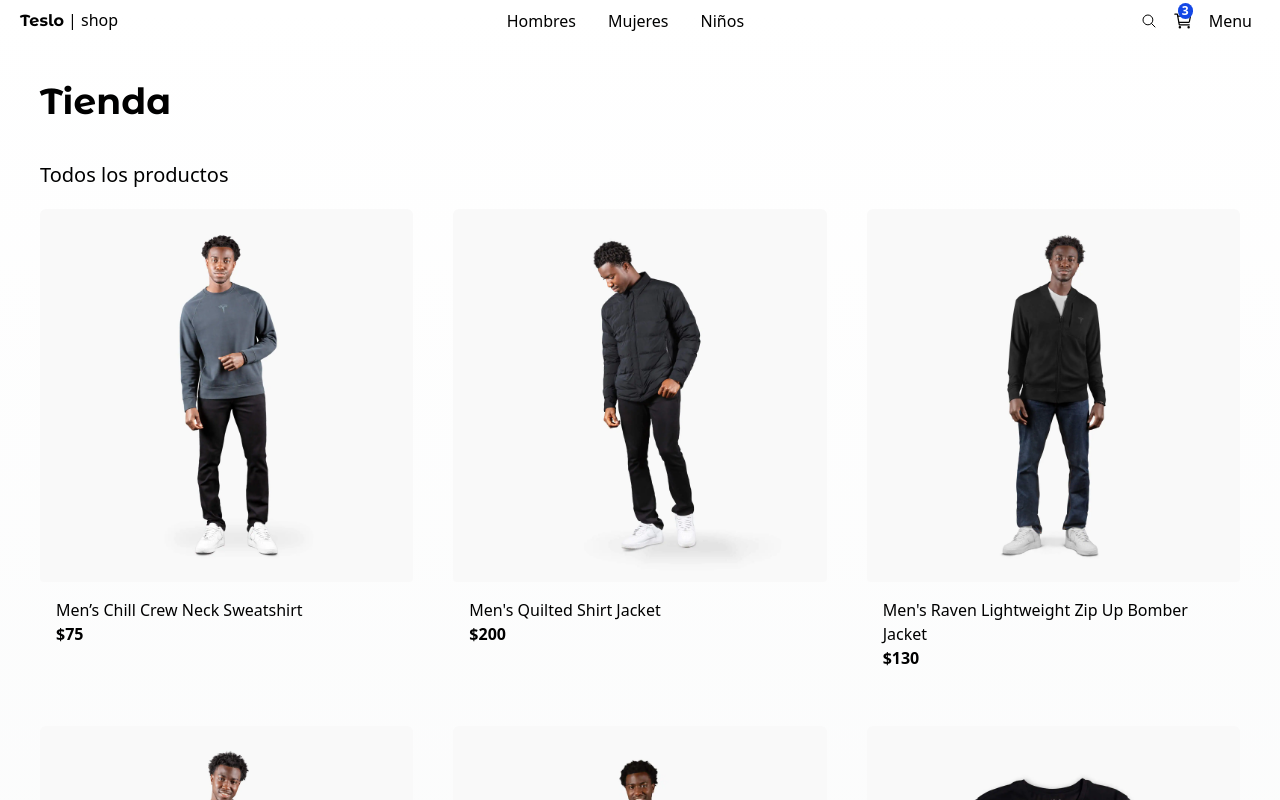
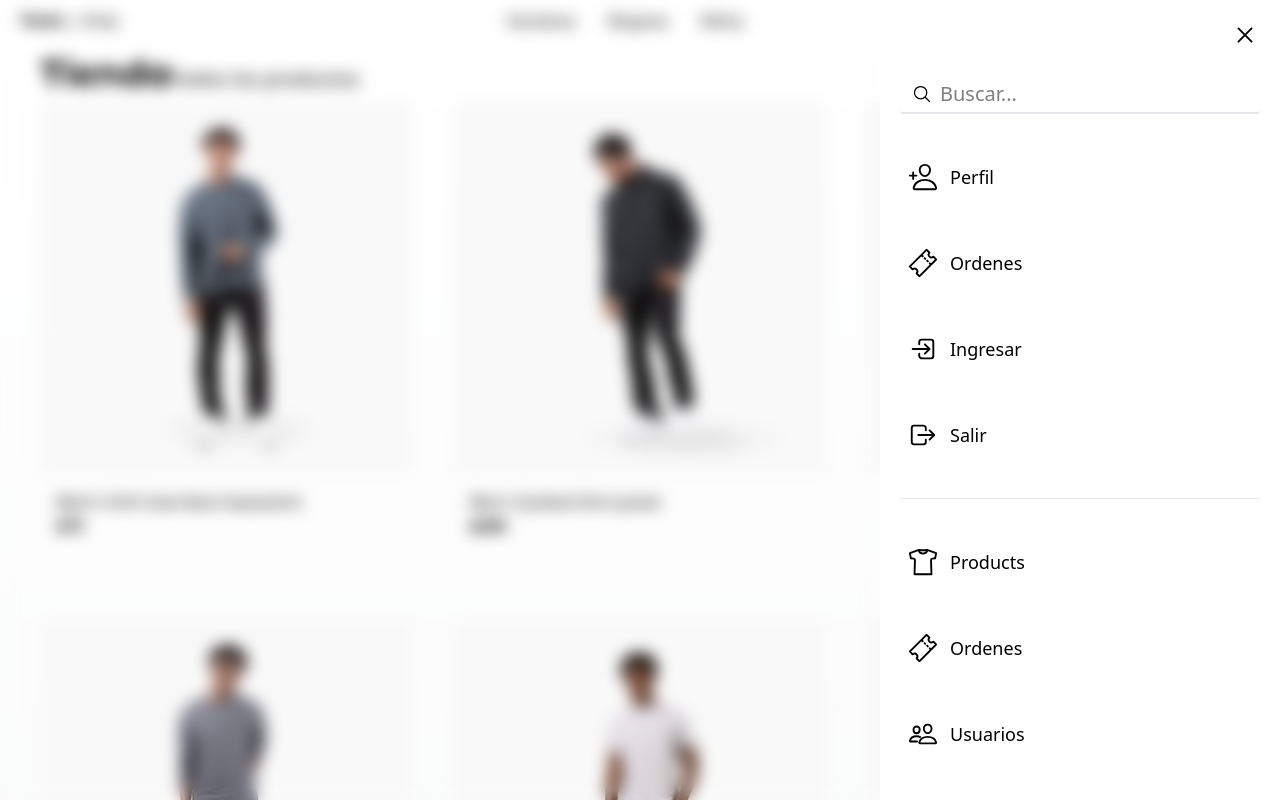
Before and after one commit to richard-allcca/Next-15-Testlo-Shop, a Next.js app: page / in a window 1280 px wide. Both pictures are taken after a click on the button "Menu". Shown: the top 800 px of the page. Built offline with nearby package versions, Linux system fonts and the light colour scheme.

Commit message:
Add Sidebar component and integrate it into the layout; implement UI store for side menu state management; update TopMenu to open the sidebar; enhance Title component with span elements for better structure; update package dependencies.

```diff
--- a/package.json
+++ b/package.json
@@ -9,10 +9,12 @@
     "lint": "eslint"
   },
   "dependencies": {
+    "clsx": "^2.1.1",
     "next": "15.5.2",
     "react": "19.1.0",
     "react-dom": "19.1.0",
-    "react-icons": "^5.5.0"
+    "react-icons": "^5.5.0",
+    "zustand": "^5.0.8"
   },
   "devDependencies": {
     "@eslint/eslintrc": "^3",
--- a/src/app/(shop)/layout.tsx
+++ b/src/app/(shop)/layout.tsx
@@ -1,3 +1,4 @@
+import { Sidebar } from "@/components/sidebar/Sidebar";
 import { TopMenu } from "@/components/ui/top-menu/TopMenu";
 
 
@@ -7,6 +8,7 @@
   return (
     <main className="min-h-screen">
       <TopMenu />
+      <Sidebar />
       <div className="px-0 sm:px-10">
         {children}
       </div>
--- /dev/null
+++ b/src/components/sidebar/Sidebar.tsx
@@ -0,0 +1,117 @@
+'use client'
+
+import { useUiStore } from '@/store/ui/ui-store';
+import clsx from 'clsx';
+import Link from 'next/link';
+import React from 'react'
+import { IoCloseOutline, IoLogInOutline, IoLogOutOutline, IoPeopleOutline, IoPersonAddOutline, IoSearchOutline, IoShirtOutline, IoTicketOutline } from 'react-icons/io5';
+
+export const Sidebar = () => {
+
+  const isSideMenuOpen = useUiStore( state => state.isSideMenuOpen );
+  const closeMenu = useUiStore( state => state.closeSideMenu );
+
+  return (
+    <>
+
+      {/* Background black */}
+      {
+        isSideMenuOpen && <div className='fixed top-0 left-0 h-screen z-10 bg-black opacity-30' ></div>
+      }
+
+      {/* blur */}
+      {
+        isSideMenuOpen && <div className="fade-in fixed top-0 left-0 w-screen h-screen z-10 backdrop-filter backdrop-blur-sm"></div>
+      }
+
+      {/* Side menu */}
+      {/* TODO - Efecto de slide */}
+      <nav className={
+        clsx(
+          "fixed p-5 right-0 top-0 w-[400px] h-screen bg-white z-20 transform transition-all duration-300",
+          {
+            "translate-x-full": !isSideMenuOpen
+          }
+        )
+      }>
+        <IoCloseOutline
+          width={50}
+          className='absolute top-5 right-5 text-3xl cursor-pointer'
+          onClick={() => { closeMenu(); }}
+        />
+        {/* Input */}
+        <div className="relative mt-14">
+        <IoSearchOutline size={20} className="absolute top-2 left-3" />
+        <input
+          type="text"
+          placeholder='Buscar...'
+          className="w-full bg-gray rounded pl-10 py-1 pr-10 border-b-2 text-xl border-gray-200 focus:outline-none focus:border-blue-500"
+        />
+        </div>
+
+        {/* Menu */}
+        <Link
+          href="/"
+          className='flex items-center mt-10 p-2 hover:bg-gray-100 rounded transition-all'
+        >
+          <IoPersonAddOutline size={30} className="mr-3 text-xl" />
+          <span className='text-lg font-medium'>Perfil</span>
+        </Link>
+
+        <Link
+          href="/"
+          className='flex items-center mt-10 p-2 hover:bg-gray-100 rounded transition-all'
+        >
+          <IoTicketOutline size={30} className="mr-3 text-xl" />
+          <span className='text-lg font-medium'>Ordenes</span>
+        </Link>
+
+        <Link
+          href="/"
+          className='flex items-center mt-10 p-2 hover:bg-gray-100 rounded transition-all'
+        >
+          <IoLogInOutline size={30} className="mr-3 text-xl" />
+          <span className='text-lg font-medium'>Ingresar</span>
+        </Link>
+
+        <Link
+          href="/"
+          className='flex items-center mt-10 p-2 hover:bg-gray-100 rounded transition-all'
+        >
+          <IoLogOutOutline size={30} className="mr-3 text-xl" />
+          <span className='text-lg font-medium'>Salir</span>
+        </Link>
+
+        {/* Line separator */}
+        <div className="w-full h-px bg-gray-200 my-10"></div>
+
+        <Link
+          href="/"
+          className='flex items-center mt-10 p-2 hover:bg-gray-100 rounded transition-all'
+        >
+          <IoShirtOutline size={30} className="mr-3 text-xl" />
+          <span className='text-lg font-medium'>Products</span>
+        </Link>
+
+        <Link
+          href="/"
+          className='flex items-center mt-10 p-2 hover:bg-gray-100 rounded transition-all'
+        >
+          <IoTicketOutline size={30} className="mr-3 text-xl" />
+          <span className='text-lg font-medium'>Ordenes</span>
+        </Link>
+
+        <Link
+          href="/"
+          className='flex items-center mt-10 p-2 hover:bg-gray-100 rounded transition-all'
+        >
+          <IoPeopleOutline size={30} className="mr-3 text-xl" />
+          <span className='text-lg font-medium'>Usuarios</span>
+        </Link>
+
+      </nav>
+
+    </>
+
+  )
+}
--- a/src/components/ui/title/Title.tsx
+++ b/src/components/ui/title/Title.tsx
@@ -9,11 +9,11 @@
 export const Title = ({ title, subTitle, className }: TitleProps) => {
   return (
     <h1 className={`mt-3 ${className}`}>
-      <h1 className={` ${titleFont.className} antialiased text-4xl font-semibold my-10 `} >
+      <span className={` ${titleFont.className} antialiased text-4xl font-semibold my-10 `} >
         {title}
-      </h1>
+      </span>
       {
-        subTitle && <h3 className="text-xl mb-5">{subTitle}</h3>
+        subTitle && <span className="text-xl mb-5">{subTitle}</span>
       }
     </h1>
   );
--- a/src/components/ui/top-menu/TopMenu.tsx
+++ b/src/components/ui/top-menu/TopMenu.tsx
@@ -1,10 +1,16 @@
+'use client'
+
 import { titleFont } from "@/config/fonts";
+import { useUiStore } from "@/store/ui/ui-store";
 import Link from "next/link";
 import { IoCartOutline, IoSearchOutline } from "react-icons/io5";
 
 
 
 export const TopMenu = () => {
+
+  const openSideMenu = useUiStore( state => state.openSideMenu );
+
   return (
     <div className="flex px-5 py-2 justify-between items-center w-full">
 
@@ -46,13 +52,18 @@
         <Link href="/search" className="mx-2" >
           <IoSearchOutline />
         </Link>
+
         <Link href="/cart" className="mx-2" >
           <div className="relative">
             <span className="absolute text-xs rounded-full px-1 font-bold -top-2 -right-0 bg-blue-700 text-white" >3</span>
             <IoCartOutline className="w-5 h-5" />
           </div>
         </Link>
-        <button className="mx-2 rounded-md transition-all hover:bg-gray-100">
+
+        <button
+          onClick={ () => openSideMenu() }
+          className="mx-2 rounded-md transition-all hover:bg-gray-100"
+        >
           Menu
         </button>
       </div>
--- /dev/null
+++ b/src/store/ui/ui-store.ts
@@ -0,0 +1,16 @@
+import { create } from "zustand";
+
+
+interface State {
+  isSideMenuOpen: boolean;
+
+  openSideMenu: () => void;
+  closeSideMenu: () => void;
+}
+
+export const useUiStore = create<State>()((set) => ({
+  isSideMenuOpen: false,
+
+  openSideMenu: () => set(() => ({ isSideMenuOpen: true })),
+  closeSideMenu: () => set(() => ({ isSideMenuOpen: false })),
+}));
```
Also changed, not shown: 2 other files (tests, documents, lock files or other folders).
